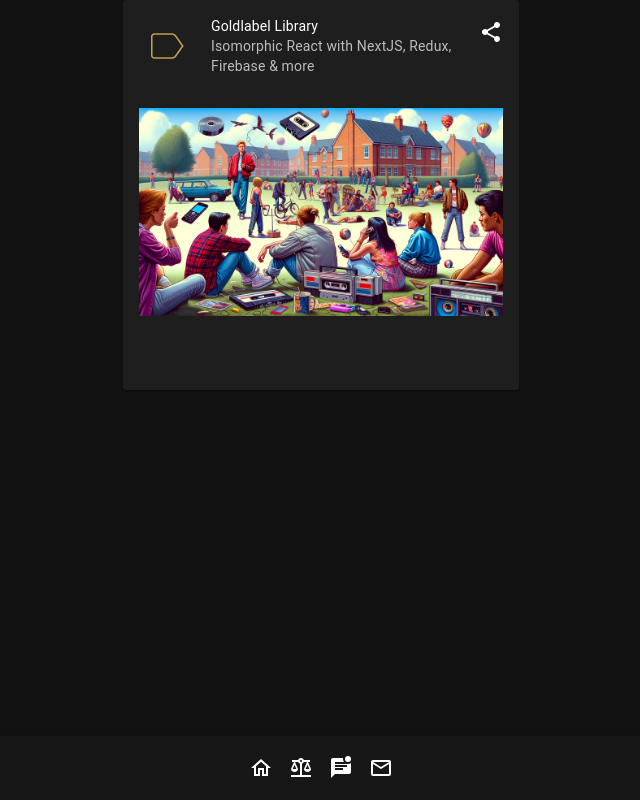
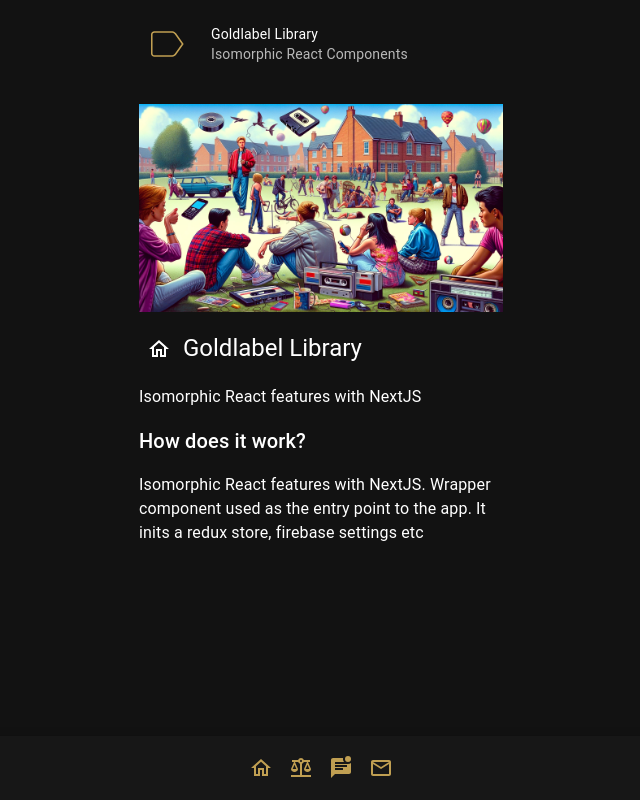
Before and after one commit to listingslab/goldlabel-library, a Next.js app: page / in a window 1280 px wide. Shown: the whole page, without its empty margins (319-959 px from the left). Built offline with nearby package versions, Linux system fonts and the light colour scheme; no server answers.

Commit message:
Lays out

```diff
--- a/GLLibrary/Design/MUI/Icon.tsx
+++ b/GLLibrary/Design/MUI/Icon.tsx
@@ -1,3 +1,4 @@
+'use client';
 import * as React from 'react';
 import PingpongballIcon from './SVGIcons/PingpongballIcon';
 import OliverIcon from './SVGIcons/OliverIcon';
@@ -177,6 +178,7 @@ export type IconShape = {
     | 'ting'
     | 'settings'
     | 'email'
+    | 'contact'
     | 'share'
     | 'leaf'
     | 'star'
@@ -431,6 +433,9 @@ export default function Icon({ icon, color }: IconShape) {
     case 'email':
       iconFragment = <EmailIcon color={color} />;
       break;
+    case 'contact':
+      iconFragment = <EmailIcon color={color} />;
+      break;
     case 'share':
       iconFragment = <ShareIcon color={color} />;
       break;
@@ -454,9 +459,6 @@ export default function Icon({ icon, color }: IconShape) {
       break;
     case 'diving':
       iconFragment = <DivingIcon color={color} />;
-      break;
-    case 'news':
-      iconFragment = <NewsIcon color={color} />;
       break;
     case 'activities':
       iconFragment = <ActivitesIcon color={color} />;
@@ -566,6 +568,9 @@ export default function Icon({ icon, color }: IconShape) {
     case 'members':
       iconFragment = <AccountIcon color={color} />;
       break;
+    case 'news':
+      iconFragment = <NotifyrIcon color={color} />;
+      break;
     case 'notifyer':
       iconFragment = <NotifyrIcon color={color} />;
       break;
--- a/GLLibrary/Layout/Mobile.tsx
+++ b/GLLibrary/Layout/Mobile.tsx
@@ -25,32 +25,33 @@ export default function Mobile(props: any) {
     <>
       <CssBaseline />
       <Container maxWidth="xs">
-        <Card sx={{ pb: '50px' }}>
+        <Box sx={{ pb: '50px' }}>
           <CardHeader
             title={'Goldlabel Library'}
-            subheader={'Isomorphic React with NextJS, Redux, Firebase & more'}
+            subheader={'Isomorphic React Components'}
             avatar={
               <IconButton
+                aria-label="Goldlabel Library Home"
                 onClick={() => {
                   onNavClick('/');
                 }}
               >
-                <Avatar src={'/svg/gold.svg'} />
+                <Avatar alt={'Goldlabel Library Home'} src={'/svg/gold.svg'} />
               </IconButton>
             }
-            action={
-              <IconButton
-                aria-label="Share"
-                onClick={() => {
-                  console.log('Share');
-                }}
-              >
-                <Icon icon="share" />
-              </IconButton>
-            }
+            // action={
+            //   <IconButton
+            //     aria-label="Share"
+            //     onClick={() => {
+            //       console.log('Share');
+            //     }}
+            //   >
+            //     <Icon icon="share" />
+            //   </IconButton>
+            // }
           />
           <CardContent>{children}</CardContent>
-        </Card>
+        </Box>
         <BottomNavbar />
       </Container>
     </>
--- a/GLLibrary/Nav/BottomNavbar.tsx
+++ b/GLLibrary/Nav/BottomNavbar.tsx
@@ -26,7 +26,7 @@ export default function BottomNavbar() {
         <Box sx={{ flexGrow: 1 }} />
         <Box>
           <IconButton
-            // color="primary"
+            color="primary"
             aria-label="Home"
             onClick={() => {
               onNavClick('/');
@@ -35,7 +35,7 @@ export default function BottomNavbar() {
             <Icon icon="home" />
           </IconButton>
           <IconButton
-            // color="primary"
+            color="primary"
             aria-label="Legal"
             onClick={() => {
               onNavClick('/legal');
@@ -45,23 +45,23 @@ export default function BottomNavbar() {
           </IconButton>
 
           <IconButton
-            // color="primary"
+            color="primary"
             aria-label="News"
             onClick={() => {
               onNavClick('/news');
             }}
           >
-            <Icon icon="notifyr" />
+            <Icon icon="news" />
           </IconButton>
 
           <IconButton
-            // color="primary"
+            color="primary"
             aria-label="Contact"
             onClick={() => {
               onNavClick('/contact');
             }}
           >
-            <Icon icon="email" />
+            <Icon icon="contact" />
           </IconButton>
         </Box>
         <Box sx={{ flexGrow: 1 }} />
--- a/GLLibrary/index.tsx
+++ b/GLLibrary/index.tsx
@@ -1,3 +1,4 @@
 import GLLibrary from './GLLibrary';
+import { Icon } from './Design';
 
-export { GLLibrary };
+export { GLLibrary, Icon };
--- a/app/contact/page.tsx
+++ b/app/contact/page.tsx
@@ -1,6 +1,7 @@
 import * as React from 'react';
 import { Box, Typography } from '@mui/material';
 import Image from 'next/image';
+import { Icon } from '../../GLLibrary';
 
 export default function Page() {
   const imgageWidth = 400;
@@ -17,7 +18,8 @@ export default function Page() {
         src="/webp/surprised.webp"
       />
       <Box sx={{ height: 16 }} />
-      <Typography variant="h4">Contact</Typography>
+      <Typography variant="h5">Contact</Typography>
+      -- Form
     </main>
   );
 }
--- a/app/legal/page.tsx
+++ b/app/legal/page.tsx
@@ -18,7 +18,7 @@ export default function Page() {
         src="/webp/drones-with-guns.webp"
       />
       <Box sx={{ height: 16 }} />
-      <Typography variant="h4">Legal</Typography>
+      <Typography variant="h5">Legal</Typography>
       <Box sx={{ height: 16 }} />
       <Typography variant="body2" gutterBottom>
         Drones with guns. Like THAT's a good idea
--- a/app/news/page.tsx
+++ b/app/news/page.tsx
@@ -1,6 +1,7 @@
 import * as React from 'react';
 import { Box, Typography } from '@mui/material';
 import Image from 'next/image';
+import { Icon } from '../../GLLibrary';
 
 export default function Page() {
   const imgageWidth = 400;
@@ -16,10 +17,19 @@ export default function Page() {
         alt="Drones with guns"
         src="/webp/mcjob.webp"
       />
+
       <Box sx={{ height: 16 }} />
-      <Typography variant="h4">News</Typography>
+      <Box sx={{ display: 'flex' }}>
+        <Box sx={{ m: 1 }}>
+          <Icon icon="news" />
+        </Box>
+        <Box sx={{ m: 0.5 }}>
+          <Typography variant="h5">News</Typography>
+        </Box>
+      </Box>
+
       <Box sx={{ height: 16 }} />
-      <Typography variant="body2" gutterBottom>
+      <Typography>
         In Douglas Coupland&apos;s novel *Generation X: Tales for an Accelerated
         Culture*, a McJob refers to a low-paying, low-prestige, dead-end job
         that requires few skills and offers little chance of advancement. The
--- a/app/page.tsx
+++ b/app/page.tsx
@@ -1,6 +1,7 @@
 import * as React from 'react';
 import { Box, Typography } from '@mui/material';
 import Image from 'next/image';
+import { Icon } from '../GLLibrary';
 
 export default function Page() {
   const imgageWidth = 400;
@@ -16,6 +17,27 @@ export default function Page() {
         alt="Mc Job"
         src="/webp/coupland.webp"
       />
+      <Box sx={{ height: 16 }} />
+      <Box sx={{ display: 'flex' }}>
+        <Box sx={{ m: 1 }}>
+          <Icon icon="home" />
+        </Box>
+        <Box sx={{ m: 0.5 }}>
+          <Typography variant="h5">Goldlabel Library</Typography>
+        </Box>
+      </Box>
+
+      <Box sx={{ height: 16 }} />
+      <Typography variant="body1">
+        Isomorphic React features with NextJS
+      </Typography>
+      <Box sx={{ height: 16 }} />
+      <Typography variant="h6">How does it work?</Typography>
+      <Box sx={{ height: 16 }} />
+      <Typography variant="body1">
+        Isomorphic React features with NextJS. Wrapper component used as the
+        entry point to the app. It inits a redux store, firebase settings etc
+      </Typography>
     </main>
   );
 }
```
